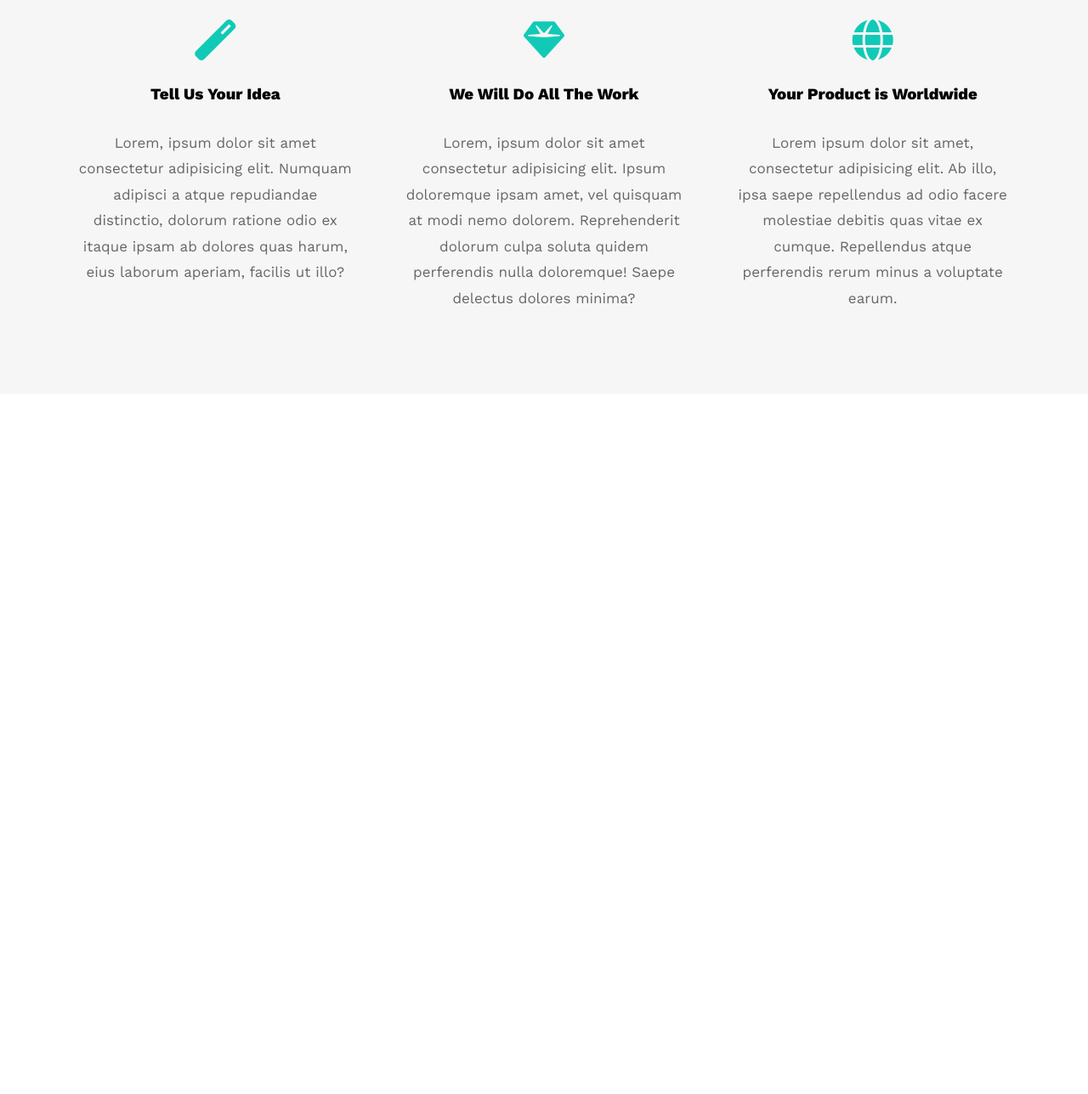
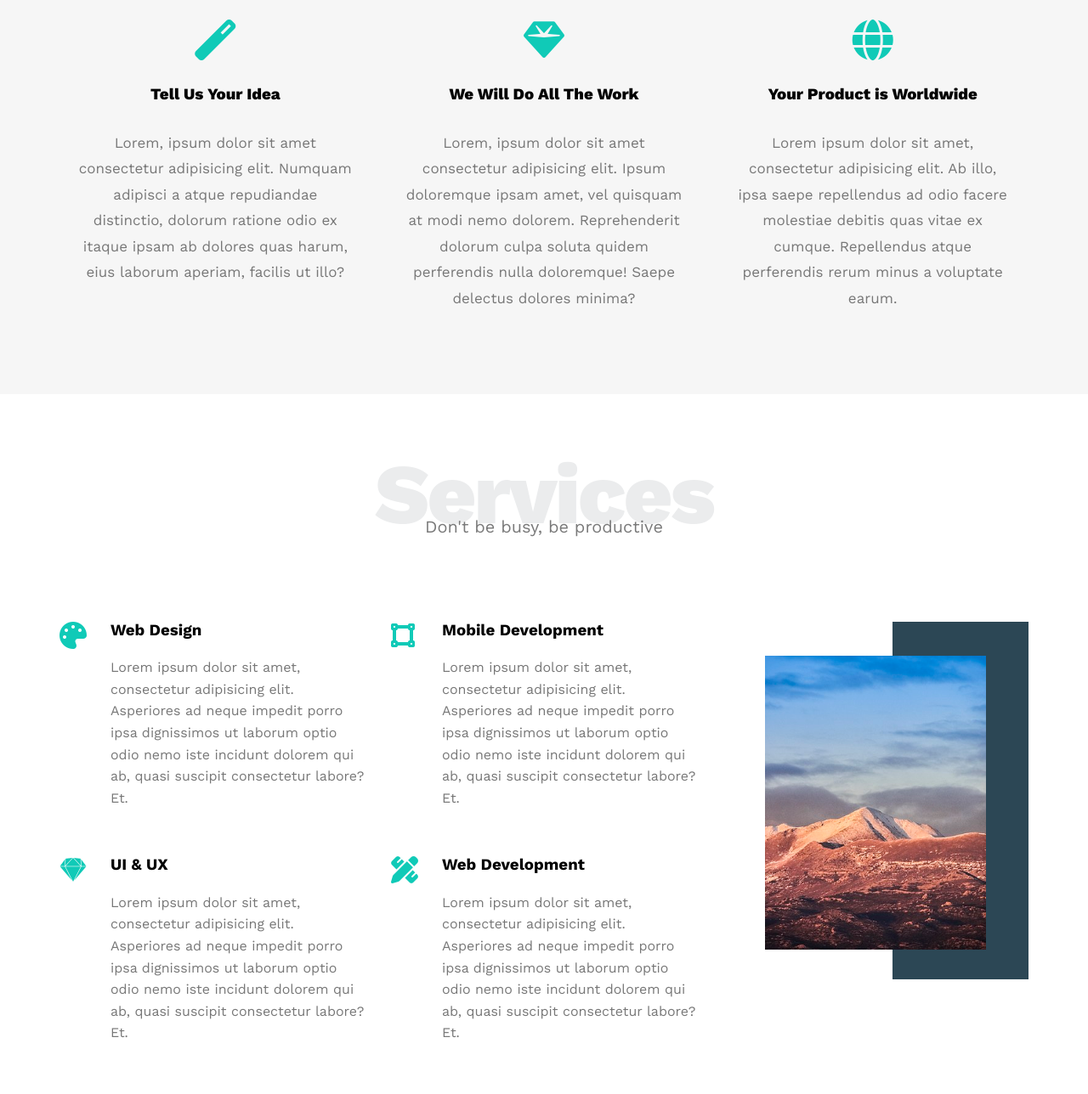
Before and after one commit to jawdat-samer/leon-html-and-css-template, a plain HTML site: page index.html in a window 1280 px wide. Shown: the part 857-2145 px from the top of the page at 85% size. Before the commit the page ends 1321 px from the top, so only its background shows below. Drawn offline with nearby package versions, Linux system fonts and the light colour scheme.

Commit message:
services finshed

```diff
--- a/css/style.css
+++ b/css/style.css
@@ -1,6 +1,7 @@
 /* Start Variables */
 :root {
     --main-color: #10cab7;
+    --secondry-color: #2c4755;
 }
 /* End Varibales */
 
@@ -45,6 +46,34 @@ body {
     }
 }
 /* End Global Rules */
+
+/* Start Components */
+.special-heading {
+    color: #ebeced;
+    font-size: 100px;
+    text-align: center;
+    font-weight: 800;
+    letter-spacing: -3px;
+    margin: 0;
+}
+
+.special-heading + p {
+    margin: -30px 0 0;
+    font-size: 20px;
+    text-align: center;
+    color: #797979;
+}
+
+@media (max-width: 768px) {
+    .special-heading {
+        font-size: 60px;
+    }
+
+    .special-heading + p {
+        margin-top: -20px;
+    }
+}
+/* End Components */
 
 /* Start Header */
 .header {
@@ -144,7 +173,7 @@ body {
 
 .landing .intro-text {
     text-align: center;
-    /* width: 320px; */
+    width: 320px;
     max-width: 100%;
 }
 
@@ -190,7 +219,79 @@ body {
 
 .features .feat p {
     line-height: 1.8;
-    color: #666;
+    color: #777;
     font-size: 17px;
 }
 /* End Features */
+
+/* Start Services */
+.services {
+    padding-top: 60px;
+    padding-bottom: 60px;
+}
+
+.services .services-content {
+    display: grid;
+    grid-template-columns: repeat(auto-fill, minmax(300px, 1fr));
+    gap: 30px;
+    margin-top: 100px;
+}
+
+.services .services-content .serv {
+    display: flex;
+    justify-content: space-between;
+    margin-bottom: 40px;
+}
+
+@media (max-width: 768px) {
+    .services .services-content .serv {
+        flex-flow: column;
+        text-align: center;
+    }
+}
+
+.services .services-content .serv i {
+    color: var(--main-color);
+    flex-basis: 60px;
+}
+
+.services .services-content .serv .text {
+    flex: 1;
+}
+
+.services .services-content .serv .text h3 {
+    margin: 0 0 20px;
+}
+
+.services .services-content .serv .text p {
+    color: #777;
+    line-height: 1.6;
+}
+
+.services .services-content .image {
+    position: relative;
+    text-align: center;
+    margin-top: 40px;
+}
+
+.services .services-content .image::before {
+    content: '';
+    background-color: var(--secondry-color);
+    width: 160px;
+    height: calc(100% + 70px);
+    position: absolute;
+    top: -40px;
+    right: 0;
+    z-index: -1;
+}
+
+.services .services-content .image img {
+    width: 260px;
+}
+
+@media (max-width: 1199px) {
+    .image-sm {
+        display: none;
+    }
+}
+/* End Serivces */
--- a/index.html
+++ b/index.html
@@ -80,5 +80,73 @@
             </div>
         </div>
         <!-- End Features -->
+
+        <!-- Start Services -->
+        <div class="services">
+            <div class="container">
+                <h2 class="special-heading">Services</h2>
+                <p>Don't be busy, be productive</p>
+                <div class="services-content">
+                    <div class="col">
+                        <!-- Start Service -->
+                        <div class="serv">
+                            <i class="fas fa-palette fa-2x"></i>
+                            <div class="text">
+                                <h3>Web Design</h3>
+                                <p>
+                                    Lorem ipsum dolor sit amet, consectetur adipisicing elit. Asperiores ad neque impedit porro ipsa dignissimos ut laborum
+                                    optio odio nemo iste incidunt dolorem qui ab, quasi suscipit consectetur labore? Et.
+                                </p>
+                            </div>
+                        </div>
+                        <!-- End Serivce -->
+                        <!-- Start Service -->
+                        <div class="serv">
+                            <i class="fa-brands fa-sketch fa-2x"></i>
+                            <div class="text">
+                                <h3>UI & UX</h3>
+                                <p>
+                                    Lorem ipsum dolor sit amet, consectetur adipisicing elit. Asperiores ad neque impedit porro ipsa dignissimos ut laborum
+                                    optio odio nemo iste incidunt dolorem qui ab, quasi suscipit consectetur labore? Et.
+                                </p>
+                            </div>
+                        </div>
+                        <!-- End Serivce -->
+                    </div>
+                    <div class="col">
+                        <!-- Start Service -->
+                        <div class="serv">
+                            <i class="fas fa-vector-square fa-2x"></i>
+                            <div class="text">
+                                <h3>Mobile Development</h3>
+                                <p>
+                                    Lorem ipsum dolor sit amet, consectetur adipisicing elit. Asperiores ad neque impedit porro ipsa dignissimos ut laborum
+                                    optio odio nemo iste incidunt dolorem qui ab, quasi suscipit consectetur labore? Et.
+                                </p>
+                            </div>
+                        </div>
+                        <!-- End Serivce -->
+                        <!-- Start Service -->
+                        <div class="serv">
+                            <i class="fas fa-pencil-ruler fa-2x"></i>
+                            <div class="text">
+                                <h3>Web Development</h3>
+                                <p>
+                                    Lorem ipsum dolor sit amet, consectetur adipisicing elit. Asperiores ad neque impedit porro ipsa dignissimos ut laborum
+                                    optio odio nemo iste incidunt dolorem qui ab, quasi suscipit consectetur labore? Et.
+                                </p>
+                            </div>
+                        </div>
+                        <!-- End Serivce -->
+                    </div>
+                    <div class="col">
+                        <div class="image image-sm">
+                            <img src="images/services.jpg" alt="services image" />
+                        </div>
+                    </div>
+                </div>
+            </div>
+        </div>
+        <!-- End Services -->
     </body>
 </html>
```
